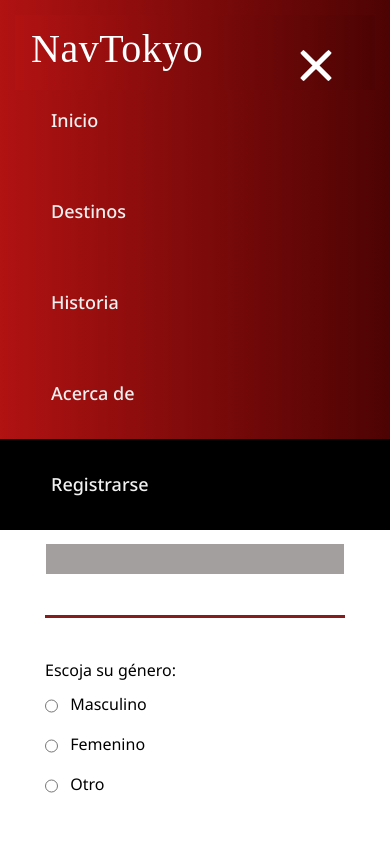
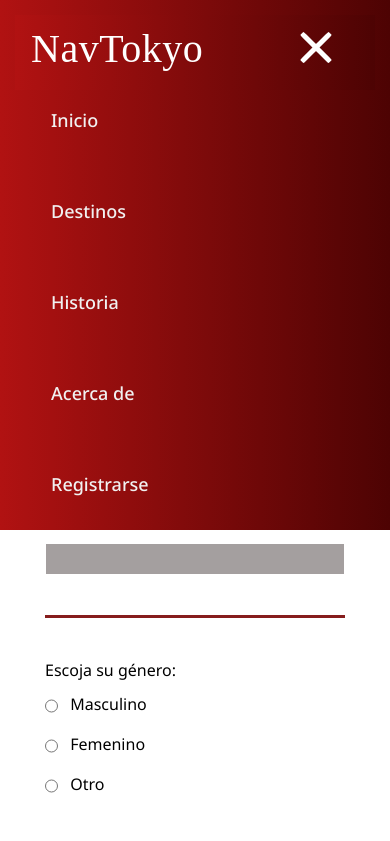
Before and after one commit to AriasNahuel/mi_repositorio, a website: page pages/contacto.html in a window 390 px wide. Both pictures are taken after a click on the label 316 px from the left and 53 px from the top of the page. Shown: the top 841 px of the page. Drawn offline with nearby package versions, Linux system fonts and the light colour scheme; a web font is replaced by a local one.

Commit message:
retoques estéticos en nav

```diff
--- a/css/style.css
+++ b/css/style.css
@@ -93,6 +93,7 @@ input:checked~header nav .navbar-toggler {
 input:checked~header nav .navbar-toggler .bar:nth-child(1) {
     position: absolute;
     transform: rotate(45deg);
+    margin: -45px 0px 0 0;
 }
 
 input:checked~header nav .navbar-toggler .bar:nth-child(2) {
@@ -101,6 +102,7 @@ input:checked~header nav .navbar-toggler .bar:nth-child(2) {
 
 input:checked~header nav .navbar-toggler .bar:nth-child(3) {
     transform: rotate(-45deg);
+    margin: -45px 0px 0 0;
 }
 
 /*main*/
```
Also changed, not shown: index.html (+1 -1 lines).
